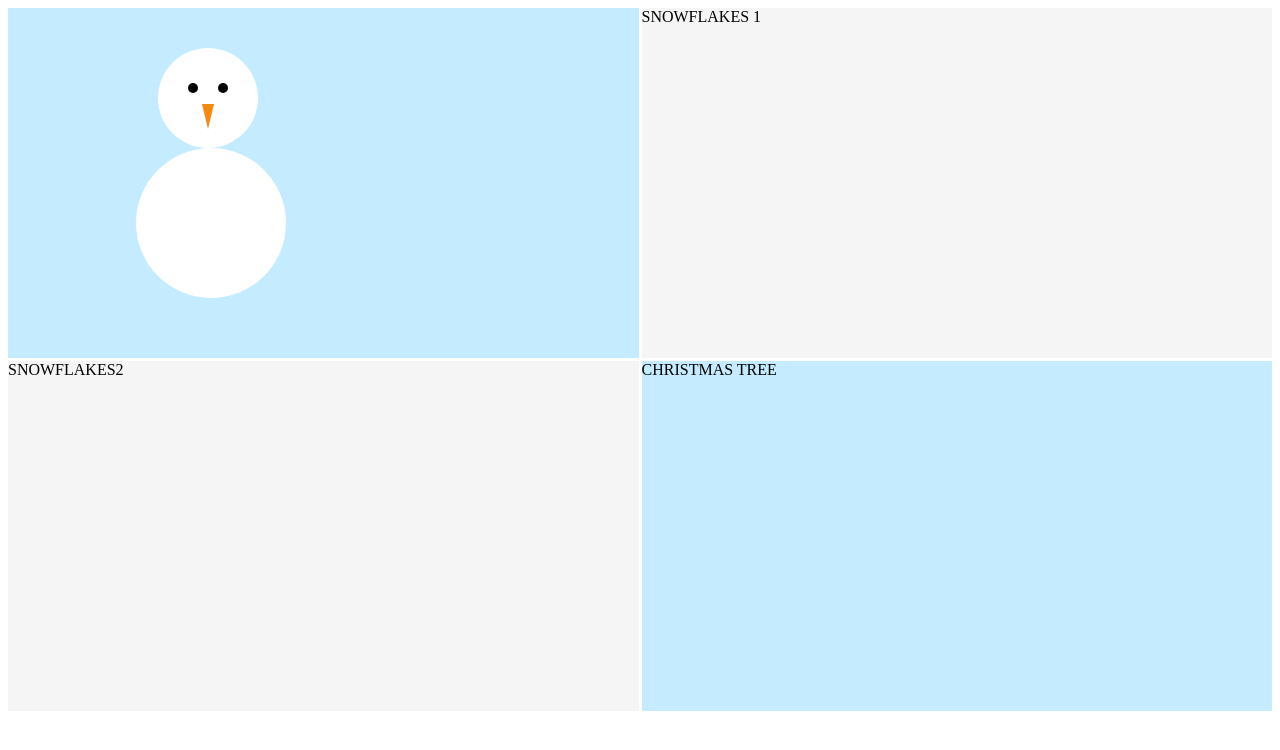
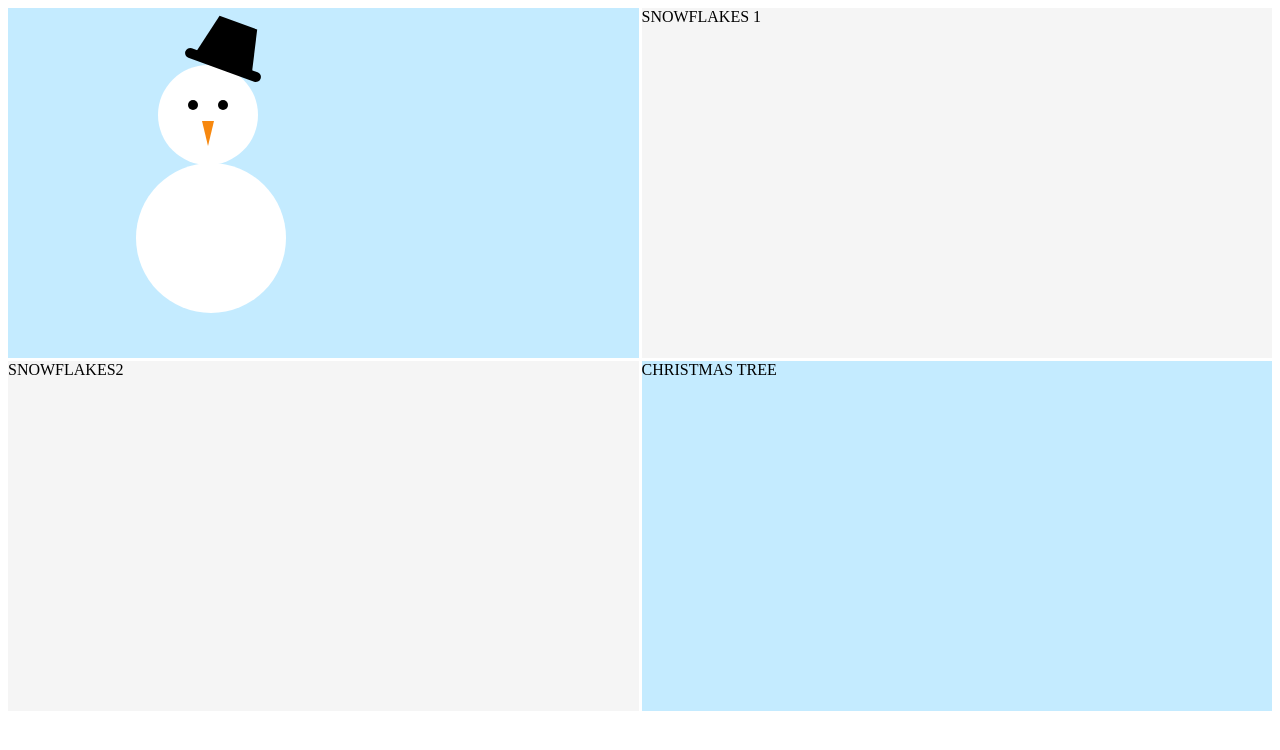
Before and after one commit to Fran-MO/practicechristmas-repo, a plain HTML site: page index.html in a window 1280 px wide. Drawn offline with Linux system fonts and the light colour scheme.

Commit message:
adding a hat

```diff
--- a/index.html
+++ b/index.html
@@ -11,7 +11,9 @@
           <div class="eye-l"></div>
           <div class="eye-r"></div>
           <div class="nose"></div>
-          <div class="hat"></div>
+          <div class="hat">
+            <div class="top-hat"></div>
+          </div>
         </div>
         <div class="body"></div>
       </div>
--- a/style.css
+++ b/style.css
@@ -27,7 +27,7 @@
   width: 100px;
   border-radius: 50%;
   position: relative;
-  top: 40px;
+  top: 57px;
   left: 150px;
 }
 
@@ -61,7 +61,25 @@
 }
 
 .hat {
+  background-color: black;
+  height: 10px;
+  width: 80px;
+  position: relative;
+  bottom: 50px;
+  left: 25px;
+  border-radius: 5px;
+  transform: rotate(20deg);
+}
 
+.top-hat {
+  height: 0;
+  width: 40px;
+  border-left: 10px solid transparent;
+  border-right: 10px solid transparent;
+  border-bottom: 43px solid black;
+  position: relative;
+  bottom: 40px;
+  left: 10px;
 }
 .body {
   background-color: white;
@@ -69,6 +87,6 @@
   width: 150px;
   border-radius: 50%;
   position: relative;
-  top: 40px;
+  top: 55px;
   left: 128px;
 }
```
